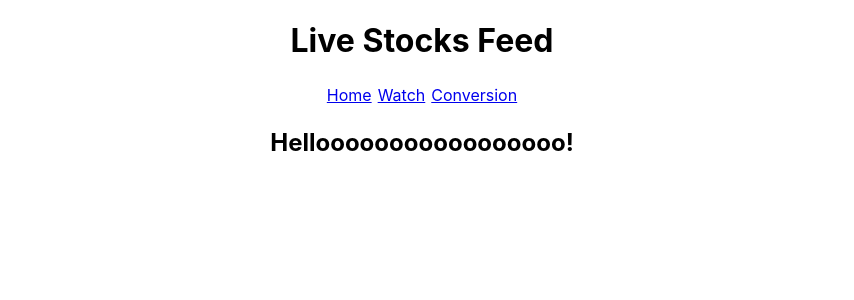
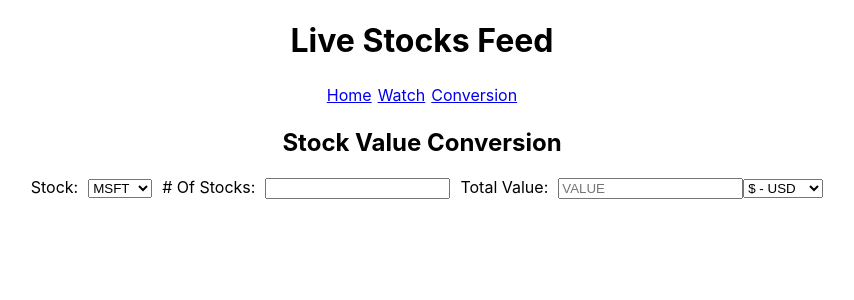
Before and after one commit to alimalameedi/ZeroMQ-Microservice, a React (Create React App) app: page /conversion in a window 1280 px wide. Shown: the top 300 px of the page, without its empty margins (218-1072 px from the left). Built offline with nearby package versions, Linux system fonts and the light colour scheme; no server answers.

Commit message:
add selects and labels for adding stocks / different currency

```diff
--- a/src/App.css
+++ b/src/App.css
@@ -52,3 +52,7 @@ th {
 td {
   text-align: center;
 }
+
+label {
+  margin: 10px;
+}
--- a/src/pages/ConversionPage.js
+++ b/src/pages/ConversionPage.js
@@ -2,7 +2,23 @@ import React from 'react';
 
 function ConversionPage() {
     return (
-        <h2>Hellooooooooooooooooo!</h2>
+        <div>
+        <center>
+        <h2>Stock Value Conversion</h2>
+        <label>Stock:</label><select>
+            <option>MSFT</option>
+            <option>META</option>
+            <option>GOOG</option>
+            </select>
+        <label># Of Stocks:</label>
+        <input></input>
+        <label>Total Value:</label><input placeholder="VALUE"></input><select>
+            <option>$ - USD</option>
+            <option>€ - EURO</option>
+            <option>¥ - YEN</option>
+            </select>
+        </center>
+        </div>
     );
 }
 
--- a/src/pages/WatchPage.js
+++ b/src/pages/WatchPage.js
@@ -3,7 +3,14 @@ import React from 'react';
 function WatchPage() {
     return (
         <div>
-            <h2>Stocks Watch Page</h2>
+            <h2>Stocks Watch</h2>
+            <center>
+            <label>Add Stock:</label><select>
+            <option>MSFT</option>
+            <option>META</option>
+            <option>GOOG</option>
+            </select>
+            </center>
             <table>
                 <tr>
                 <th>Name</th>
```
